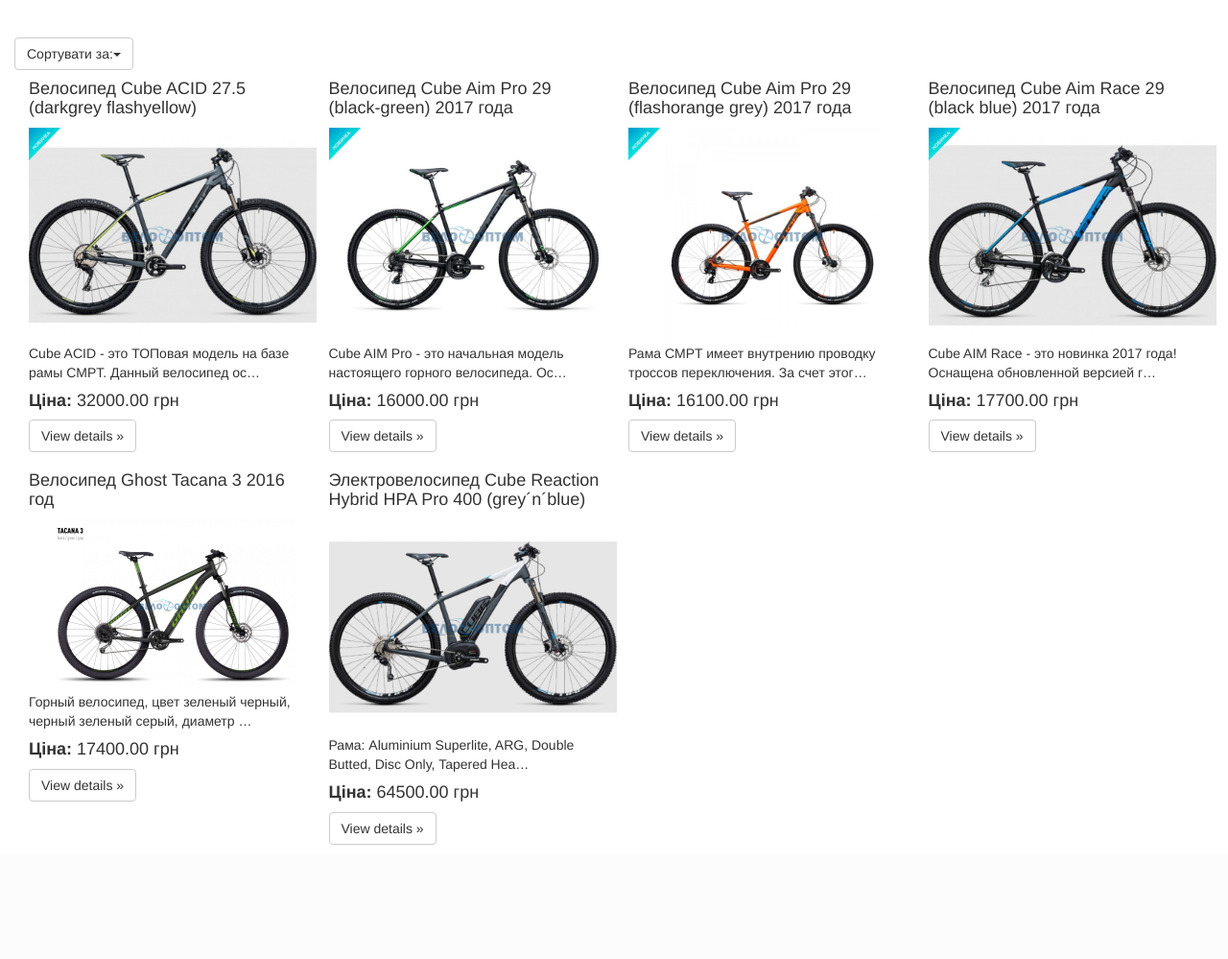
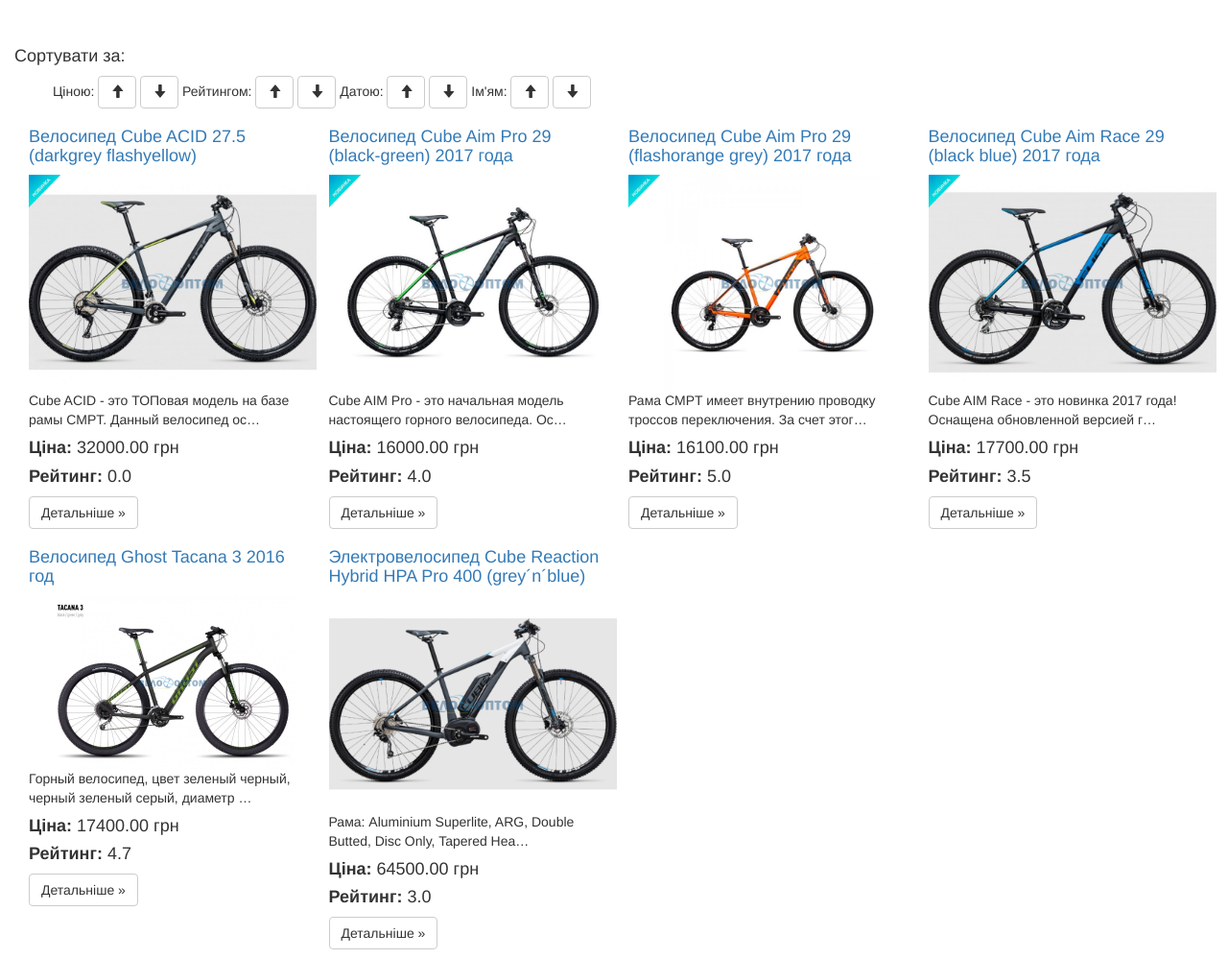
Before and after one commit to nazarred/shop, a Django app: page / in a window 1280 px wide. Shown: the part 51-1050 px from the top of the page at 96% size. Before the commit the page ends 931 px from the top, so only its background shows below. Run offline with Django 3.2, Linux system fonts and the light colour scheme; data comes from the database, SQL or seed files in the repository; both versions use the stored data as it was after the commit; some libraries are stand-ins or nearby versions.

Commit message:
доробив головну сторінку

```diff
--- a/product/admin.py
+++ b/product/admin.py
@@ -15,6 +15,7 @@
 
 class ProductAdmin(admin.ModelAdmin):
     inlines = [ProductImageInline]
+    list_display = ['name', 'add_date', 'average_rating', 'price']
 
     class Meta:
         model = Product
--- a/product/models.py
+++ b/product/models.py
@@ -7,14 +7,25 @@
     price = models.DecimalField(max_digits=10, decimal_places=2, default=0)
     short_description = models.TextField(blank=True, null=True, default=None)
     description = models.TextField(blank=True, null=True, default=None)
-    rating = models.CharField(max_length=6, default='none', choices=(
-        ('none', 0),
-        ('one', 1),
-        ('two', 2),
-        ('three', 3),
-        ('four', 4),
-        ('five', 5),
+    rating = models.CharField(max_length=6, default='0', choices=(
+        ('0', 0),
+        ('1', 1),
+        ('2', 2),
+        ('3', 3),
+        ('4', 4),
+        ('5', 5),
     ))
+    sum_rating = models.FloatField(default=0)
+    average_rating = models.FloatField(default=0)
+    nmb_of_rating = models.PositiveIntegerField(default=0)
+    add_date = models.DateTimeField(auto_now_add=True)
+
+    def save(self, *args, **kwargs):
+        try:
+            self.average_rating = self.sum_rating/self.nmb_of_rating
+        except ZeroDivisionError:
+            pass
+        super(Product, self).save(*args, **kwargs)
 
     def __str__(self):
         return "%s" % self.name
--- a/product/views.py
+++ b/product/views.py
@@ -1,11 +1,14 @@
 from django.shortcuts import render
 from .models import *
 
+NMB_OF_PRODUCT = 6
+
 
 def product_list(request):
-    products = Product.objects.all()[:5]
     sort = request.GET.get('sort', 'name')
-    products_image = ProductImage.objects.filter(is_main=True).order_by('product__%s' % sort)
+    products_image = ProductImage.objects.filter(is_main=True).order_by('product__%s' % sort)[:NMB_OF_PRODUCT]
+    if request.GET.get('reverse', ''):
+        products_image = products_image.reverse()
     return render(request, 'main_page.html', locals())
 
 
--- a/templates/base.html
+++ b/templates/base.html
@@ -38,6 +38,9 @@
           <a class="navbar-brand" href="#">SHOP</a>
         </div>
         <div class="navbar-collapse collapse">
+          {% if user.is_authenticated %}
+               <p class="navbar-text navbar-right">Ви авторизовані як <b>{{ user.username }}</b> <a href="#" class="btn btn-success">Вихід</a></p>
+          {% else %}
               <form class="navbar-form navbar-right" role="form">
                 <div class="form-group">
                   <input type="text" placeholder="Email" class="form-control">
@@ -48,6 +51,7 @@
                 <button type="submit" class="btn btn-success">Sign in</button>
                 <a href="#" class="btn btn-success">Registration</a>
               </form>
+          {% endif %}
         </div><!--/.navbar-collapse -->
       </div>
     </div>
--- a/templates/main_page.html
+++ b/templates/main_page.html
@@ -6,22 +6,51 @@
 
 
 {% block main_content %}
-    <div class="btn-group">
-  <button type="button" class="btn btn-default dropdown-toggle" data-toggle="dropdown">Сортувати за:<span class="caret"></span></button>
-  <ul class="dropdown-menu" role="menu">
-    <li><a href="/?sort=price">ціною</a></li>
-    <li><a href="/?sort=name">ім'ям</a></li>
-    <li><a href="#">датою</a></li>
-  </ul>
-</div>
+{#    <div class="btn-group">#}
+{#  <button type="button" class="btn btn-default dropdown-toggle" data-toggle="dropdown">Сортувати за:<span class="caret"></span></button>#}
+{#  <ul class="dropdown-menu" role="menu">#}
+{#    <li>#}
+{#        <a href="/?sort=price&reverse=0">ціною <span class="glyphicon glyphicon-arrow-up"></span></a>#}
+{#        <a href="/?sort=price&reverse=1"> <span class="glyphicon glyphicon-arrow-down"></span></a>#}
+{#    </li>#}
+{#    <li><a href="/?sort=average_rating">рейтингом</a></li>#}
+{#    <li><a href="/?sort=name">ім'ям</a></li>#}
+{#    <li><a href="/?sort=add_date">датою</a></li>#}
+{#  </ul>#}
+{#    <a href="#&reverse=1"><</a></li>#}
+{#</div>#}
+    <div>
+    <h4>Сортувати за:</h4>
+      <ul>
+      Ціною:
+      <a href="/?sort=price&reverse=" class="btn btn-default"><span class="glyphicon glyphicon-arrow-up"></span></a>
+      <a href="/?sort=price&reverse=1" class="btn btn-default"><span class="glyphicon glyphicon-arrow-down"></span></a>
+      Рейтингом:
+      <a href="/?sort=average_rating&reverse=" class="btn btn-default"><span class="glyphicon glyphicon-arrow-up"></span></a>
+      <a href="/?sort=average_rating&reverse=1" class="btn btn-default"><span class="glyphicon glyphicon-arrow-down"></span></a>
+      Датою:
+      <a href="/?sort=add_date&reverse=" class="btn btn-default"><span class="glyphicon glyphicon-arrow-up"></span></a>
+      <a href="/?sort=add_date&reverse=1" class="btn btn-default"><span class="glyphicon glyphicon-arrow-down"></span></a>
+      Ім'ям:
+      <a href="/?sort=name&reverse=" class="btn btn-default"><span class="glyphicon glyphicon-arrow-up"></span></a>
+      <a href="/?sort=name&reverse=1" class="btn btn-default"><span class="glyphicon glyphicon-arrow-down"></span></a>
+      </ul>
+    </div>
     {% for product_image in products_image %}
       <div>
           <div class="col-md-3 col-lg-offset-0">
-            <h4>{{ product_image.product.name  }}</h4>
+            <h4>
+                <a href="{% url 'product:product_detail' pk=product_image.product.id %}">
+                    {{ product_image.product.name  }}
+                </a>
+            </h4>
               <img src="{{ product_image.image.url }}" width="300" align="center">
               <p>{{ product_image.product.short_description|truncatechars_html:70 }}</p>
               <h4><b>Ціна: </b>{{ product_image.product.price }} грн</h4>
-              <p><a class="btn btn-default" href="#" role="button">View details &raquo;</a></p>
+              <h4><b>Рейтинг: </b>{{ product_image.product.average_rating|floatformat:1 }}</h4>
+              <p>
+                  <a class="btn btn-default" href="{% url 'product:product_detail' pk=product_image.product.id %}" role="button">Детальніше &raquo;</a>
+              </p>
           </div>
         </div>
 
```
Also changed, not shown: db.sqlite3, product/migrations/0002_auto_20180217_1254.py (added), product/migrations/0003_auto_20180217_1307.py (added), product/migrations/0004_product_add_date.py (added), product/migrations/0005_auto_20180217_1319.py (added), product/migrations/0006_auto_20180217_1319.py (added), static/products_images/865050-H-030.jpg (added), static/products_images/CubeReactionHybridHPAPro400.png (added), static/products_images/csm_865050-large-01-04_c51573ec1d.jpg (added). Lines whose indentation alone changed are shown as unchanged.
